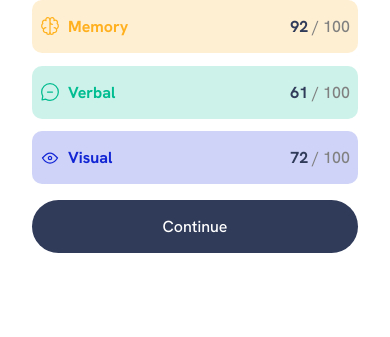
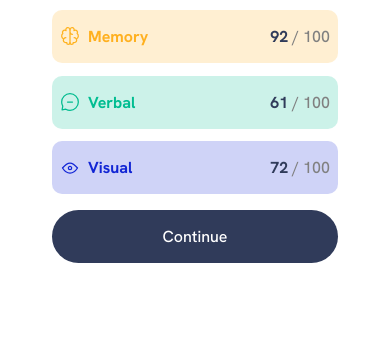
Before and after one commit to idleato/results-summary-component, a plain HTML site: page index.html in a window 390 px wide. Shown: the part 507-844 px from the top of the page. Drawn offline with Linux system fonts and the light colour scheme.

Commit message:
Fix some CSS code part three

```diff
--- a/style.css
+++ b/style.css
@@ -188,19 +188,21 @@ body {
     );
 }
 
-@media (max-width: 650px) {
+@media screen and (max-width: 650px) {
     body {
       align-items: flex-start;
       background-color: white;
     }
     .container {
       box-shadow: none;
+      width: 350px;
+      margin: 10px;
+      border-radius: 2px;
+
     }
-
     .card-container {
       flex-direction: column;
     }
-
     .result {
       border-radius: 0 0 1rem 1rem;
       width: 100%;
@@ -208,7 +210,6 @@ body {
     .result .info {
       width: 250px;
     }
-
     .summary {
       width: 100%;
     }
```
Lines whose indentation alone changed are shown as unchanged.
